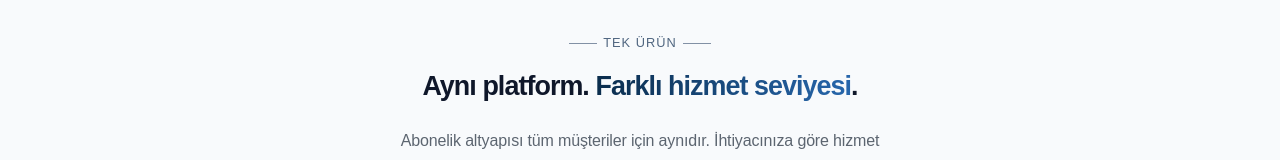
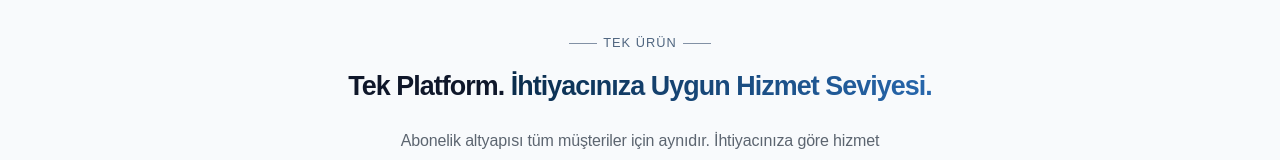
Before and after one commit to KeremBrnci/rely-website, a Next.js app: page /fiyatlandirma in a window 1280 px wide. Shown: the part 599-759 px from the top of the page. Built offline with nearby package versions, Linux system fonts and the light colour scheme; no server answers; a web font is replaced by a local one.

Commit message:
Update pricing plans intro copy for clearer service-level framing.

```diff
--- a/src/content/marketing/pricing-page.ts
+++ b/src/content/marketing/pricing-page.ts
@@ -204,10 +204,11 @@ export const pricingPageContent = {
 
   plansIntro: {
     eyebrow: "Tek ürün",
-    title: "Aynı platform. Farklı hizmet seviyesi.",
-    titleEmphasis: "Farklı hizmet seviyesi",
+    title: "Tek Platform. İhtiyacınıza Uygun Hizmet Seviyesi.",
+    titleEmphasis: "İhtiyacınıza Uygun Hizmet Seviyesi.",
     description:
-"Abonelik altyapısı tüm müşteriler için aynıdır. İhtiyacınıza göre hizmet seviyenizi seçebilir; onboarding, destek ve SLA kapsamınızı genişletebilirsiniz."  },
+      "Abonelik altyapısı tüm müşteriler için aynıdır. İhtiyacınıza göre hizmet seviyenizi seçebilir; onboarding, destek ve SLA kapsamınızı genişletebilirsiniz.",
+  },
   plans: [
     {
       id: "platform",
```
